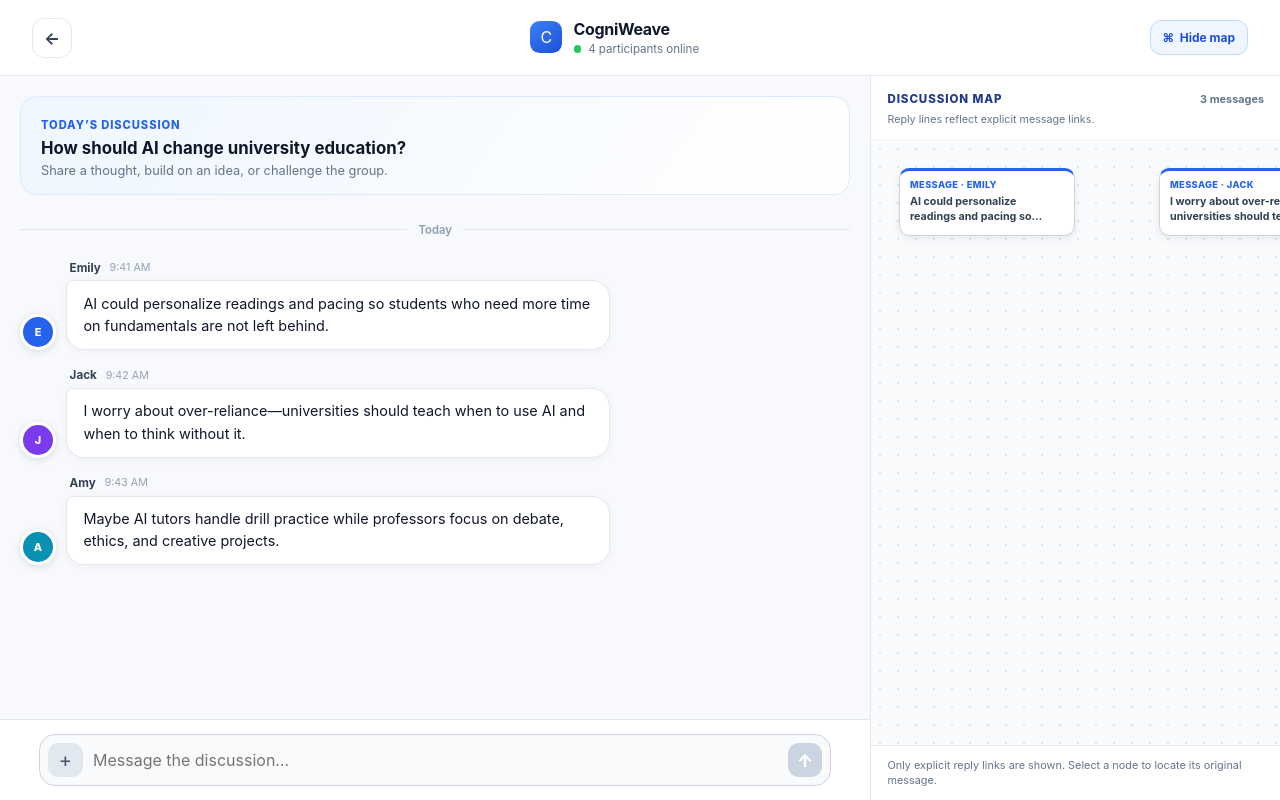
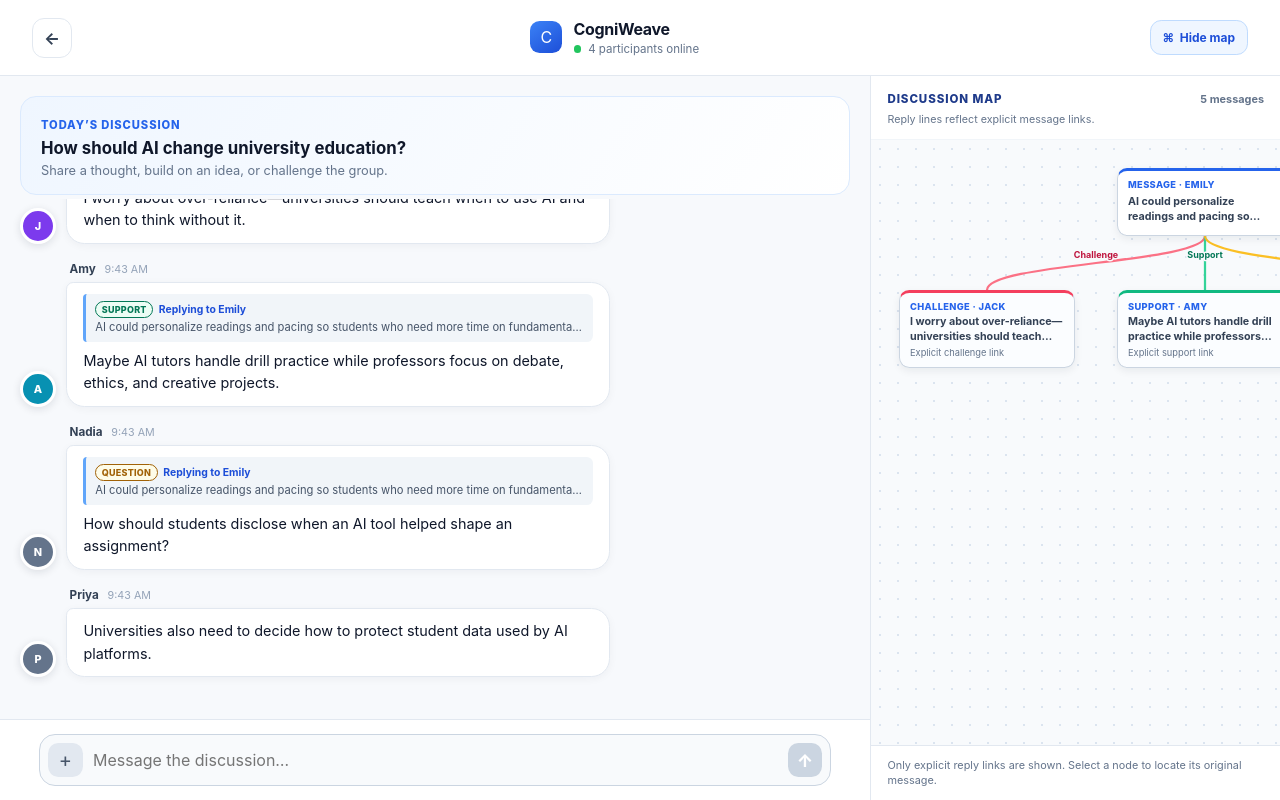
Before and after one commit to duzhaoxuan50456455-cloud/CogniWeave, a React (Vite) app: page / in a window 1280 px wide. Both pictures are taken after a click on the button "Start Discussion". Built offline with nearby package versions, Linux system fonts and the light colour scheme.

Commit message:
v0.5.2 meaningful conversation map

```diff
--- a/src/App.tsx
+++ b/src/App.tsx
@@ -11,6 +11,7 @@
   type Contribution,
   type DiscussionReturnScreen,
   type ReactionEmoji,
+  type ReplyRelation,
   type Screen,
 } from './types/discussion'
 
@@ -23,6 +24,7 @@
   )
   const [messageDraft, setMessageDraft] = useState('')
   const [replyToId, setReplyToId] = useState<string | null>(null)
+  const [replyRelation, setReplyRelation] = useState<ReplyRelation>('reply')
   const [messageReactions, setMessageReactions] = useState<
     Record<string, ReactionEmoji | undefined>
   >({})
@@ -80,10 +82,12 @@
         relation: 'idea',
         createdAt: Date.now(),
         replyToId,
+        replyRelation: replyToId ? replyRelation : undefined,
       },
     ])
     setMessageDraft('')
     setReplyToId(null)
+    setReplyRelation('reply')
   }
 
   const handleToggleReaction = useCallback(
@@ -154,12 +158,14 @@
           messages={chatMessages}
           messageDraft={messageDraft}
           replyToId={replyToId}
+          replyRelation={replyRelation}
           reactions={messageReactions}
           isMapVisible={isMapVisible}
           selectedMessageId={selectedMessageId}
           selectionSource={selectionSource}
           onMessageDraftChange={setMessageDraft}
           onReplyToChange={setReplyToId}
+          onReplyRelationChange={setReplyRelation}
           onToggleReaction={handleToggleReaction}
           onToggleMap={() => setIsMapVisible((visible) => !visible)}
           onSelectMessage={handleSelectMessage}
--- a/src/components/ChatView.tsx
+++ b/src/components/ChatView.tsx
@@ -6,7 +6,7 @@
   type FormEvent,
   type KeyboardEvent,
 } from 'react'
-import type { Contribution, ReactionEmoji } from '../types/discussion'
+import type { Contribution, ReactionEmoji, ReplyRelation } from '../types/discussion'
 import { ConversationMap } from './ConversationMap'
 
 type ChatViewProps = {
@@ -14,12 +14,14 @@
   messages: Contribution[]
   messageDraft: string
   replyToId: string | null
+  replyRelation: ReplyRelation
   reactions: Record<string, ReactionEmoji | undefined>
   isMapVisible: boolean
   selectedMessageId: string | null
   selectionSource: 'chat' | 'map' | null
   onMessageDraftChange: (value: string) => void
   onReplyToChange: (messageId: string | null) => void
+  onReplyRelationChange: (relation: ReplyRelation) => void
   onToggleReaction: (messageId: string, reaction: ReactionEmoji) => void
   onToggleMap: () => void
   onSelectMessage: (messageId: string, source: 'chat' | 'map') => void
@@ -28,6 +30,14 @@
 }
 
 const REACTIONS: readonly ReactionEmoji[] = ['👍', '💡', '❓', '❤️']
+const REPLY_RELATIONS: readonly ReplyRelation[] = ['reply', 'support', 'challenge', 'question']
+
+const RELATION_LABELS: Record<ReplyRelation, string> = {
+  reply: 'Reply',
+  support: 'Support',
+  challenge: 'Challenge',
+  question: 'Question',
+}
 
 const AVATAR_COLORS: Record<string, string> = {
   Emily: '#2563eb',
@@ -74,12 +84,14 @@
   messages,
   messageDraft,
   replyToId,
+  replyRelation,
   reactions,
   isMapVisible,
   selectedMessageId,
   selectionSource,
   onMessageDraftChange,
   onReplyToChange,
+  onReplyRelationChange,
   onToggleReaction,
   onToggleMap,
   onSelectMessage,
@@ -191,6 +203,13 @@
     setMessageReactionTarget(null)
   }
 
+  function startReply(messageId: string) {
+    onReplyToChange(messageId)
+    onReplyRelationChange('reply')
+    setMessageReactionTarget(null)
+    requestAnimationFrame(() => composerRef.current?.focus())
+  }
+
   return (
     <div className="chat-shell">
       <header className="discussion-header">
@@ -232,7 +251,9 @@
             const isYou = message.author === 'You'
             const joinsPrevious = isGroupedWith(message, messages[index - 1])
             const joinsNext = isGroupedWith(message, messages[index + 1])
-            const quotedMessage = message.replyToId ? messagesById.get(message.replyToId) : undefined
+            const explicitParentId = message.replyToId ?? message.parentId
+            const quotedMessage = explicitParentId ? messagesById.get(explicitParentId) : undefined
+            const messageReplyRelation = message.replyRelation ?? 'reply'
             const selectedReaction = reactions[message.id]
 
             return (
@@ -258,7 +279,7 @@
                   </div>}
                   <div className="chat-message__bubble-wrap" data-chat-popover-open={messageReactionTarget === message.id}>
                     <div className="chat-message__actions">
-                      <button type="button" onClick={() => { onReplyToChange(message.id); setMessageReactionTarget(null) }} aria-label={`Reply to ${message.author}`} title={`Reply to ${message.author}`}>↩</button>
+                      <button type="button" onClick={() => startReply(message.id)} aria-label={`Reply to ${message.author}`} title={`Reply to ${message.author}`}>↩</button>
                       <button
                         type="button"
                         onClick={() => { setComposerMenu(null); setMessageReactionTarget((current) => current === message.id ? null : message.id) }}
@@ -291,7 +312,12 @@
                     >
                       {quotedMessage && (
                         <div className="reply-quote">
-                          <strong>{quotedMessage.author}</strong>
+                          <strong>
+                            <span className={`reply-relation reply-relation--${messageReplyRelation}`}>
+                              {RELATION_LABELS[messageReplyRelation]}
+                            </span>
+                            Replying to {quotedMessage.author}
+                          </strong>
                           <span>{quotedMessage.body}</span>
                         </div>
                       )}
@@ -328,8 +354,25 @@
       <form className="chat-composer" onSubmit={handleSubmit}>
         {replyTarget && (
           <div className="reply-preview">
-            <div><span>Replying to <strong>{replyTarget.author}</strong></span><p>{replyTarget.body}</p></div>
-            <button type="button" onClick={() => onReplyToChange(null)} aria-label="Cancel reply" title="Cancel reply">×</button>
+            <div className="reply-preview__content">
+              <span>Replying to <strong>{replyTarget.author}</strong></span>
+              <p>{replyTarget.body}</p>
+              <div className="reply-relation-selector" role="group" aria-label="Reply relationship">
+                <span>Reply as</span>
+                {REPLY_RELATIONS.map((relation) => (
+                  <button
+                    type="button"
+                    key={relation}
+                    className={`reply-relation reply-relation--${relation}`}
+                    onClick={() => onReplyRelationChange(relation)}
+                    aria-pressed={replyRelation === relation}
+                  >
+                    {RELATION_LABELS[relation]}
+                  </button>
+                ))}
+              </div>
+            </div>
+            <button type="button" onClick={() => { onReplyToChange(null); onReplyRelationChange('reply') }} aria-label="Cancel reply" title="Cancel reply">×</button>
           </div>
         )}
         <div className="chat-composer__inner">
--- a/src/components/ConversationMap.tsx
+++ b/src/components/ConversationMap.tsx
@@ -1,5 +1,5 @@
 import { useEffect, useMemo, useRef } from 'react'
-import type { Contribution } from '../types/discussion'
+import type { Contribution, ReplyRelation } from '../types/discussion'
 
 type Point = { x: number; y: number }
 
@@ -15,6 +15,13 @@
 const NODE_X_GAP = 42
 const NODE_Y_GAP = 54
 
+const RELATION_LABELS: Record<ReplyRelation, string> = {
+  reply: 'Reply',
+  support: 'Support',
+  challenge: 'Challenge',
+  question: 'Question',
+}
+
 function getMessageParentId(message: Contribution, messagesById: Map<string, Contribution>): string | null {
   if (message.replyToId && messagesById.has(message.replyToId)) return message.replyToId
   if (message.parentId && messagesById.has(message.parentId)) return message.parentId
@@ -23,6 +30,10 @@
 
 function excerpt(body: string): string {
   return body.length > 62 ? `${body.slice(0, 59)}…` : body
+}
+
+function getReplyRelation(message: Contribution): ReplyRelation {
+  return message.replyRelation ?? 'reply'
 }
 
 export function ConversationMap({
@@ -142,11 +153,12 @@
               const endX = childPosition.x + NODE_WIDTH / 2
               const endY = childPosition.y
               const controlY = startY + (endY - startY) / 2
+              const relation = getReplyRelation(message)
               return (
-                <path
-                  key={`${parentId}-${message.id}`}
-                  d={`M ${startX} ${startY} C ${startX} ${controlY}, ${endX} ${controlY}, ${endX} ${endY}`}
-                />
+                <g key={`${parentId}-${message.id}`} className={`conversation-map__edge conversation-map__edge--${relation}`}>
+                  <path d={`M ${startX} ${startY} C ${startX} ${controlY}, ${endX} ${controlY}, ${endX} ${endY}`} />
+                  <text x={(startX + endX) / 2} y={controlY - 5}>{RELATION_LABELS[relation]}</text>
+                </g>
               )
             })}
           </svg>
@@ -157,15 +169,15 @@
                 type="button"
                 key={message.id}
                 ref={(node) => { nodeRefs.current[message.id] = node }}
-                className={`conversation-map__node${parentIds.get(message.id) ? ' conversation-map__node--reply' : ' conversation-map__node--root'}${selectedMessageId === message.id ? ' conversation-map__node--selected' : ''}`}
+                className={`conversation-map__node${parentIds.get(message.id) ? ` conversation-map__node--reply conversation-map__node--${getReplyRelation(message)}` : ' conversation-map__node--root'}${selectedMessageId === message.id ? ' conversation-map__node--selected' : ''}`}
                 style={{ transform: `translate(${point.x}px, ${point.y}px)` }}
                 onClick={() => onSelectMessage(message.id)}
                 aria-label={`Open ${message.author}'s message in the conversation`}
                 aria-current={selectedMessageId === message.id ? 'true' : undefined}
               >
-                <span>{parentIds.get(message.id) ? 'Reply' : 'Message'} · {message.author}</span>
+                <span>{parentIds.get(message.id) ? `${RELATION_LABELS[getReplyRelation(message)]} · ${message.author}` : `Message · ${message.author}`}</span>
                 <strong>{excerpt(message.body)}</strong>
-                {parentIds.get(message.id) && <small>Explicit reply link</small>}
+                {parentIds.get(message.id) && <small>Explicit {RELATION_LABELS[getReplyRelation(message)].toLowerCase()} link</small>}
               </button>
             )
           })}
--- a/src/types/discussion.ts
+++ b/src/types/discussion.ts
@@ -13,6 +13,8 @@
 
 export type ReactionEmoji = '👍' | '💡' | '❓' | '❤️'
 
+export type ReplyRelation = 'reply' | 'support' | 'challenge' | 'question'
+
 export type Contribution = {
   id: string
   kind: ContributionKind
@@ -23,6 +25,7 @@
   relation: RelationType
   createdAt: number
   replyToId?: string | null
+  replyRelation?: ReplyRelation
 }
 
 export type RecommendedMode = 'talk' | 'organize'
@@ -54,18 +57,42 @@
       kind: 'message',
       author: 'Jack',
       body: 'I worry about over-reliance—universities should teach when to use AI and when to think without it.',
-      parentId: null,
+      parentId: 'contrib-emily-chat',
       relation: 'challenge',
       createdAt: 2_000,
+      replyToId: 'contrib-emily-chat',
+      replyRelation: 'challenge',
     },
     {
       id: 'contrib-amy-chat',
       kind: 'message',
       author: 'Amy',
       body: 'Maybe AI tutors handle drill practice while professors focus on debate, ethics, and creative projects.',
+      parentId: 'contrib-emily-chat',
+      relation: 'idea',
+      createdAt: 3_000,
+      replyToId: 'contrib-emily-chat',
+      replyRelation: 'support',
+    },
+    {
+      id: 'contrib-nadia-chat',
+      kind: 'message',
+      author: 'Nadia',
+      body: 'How should students disclose when an AI tool helped shape an assignment?',
+      parentId: 'contrib-emily-chat',
+      relation: 'question',
+      createdAt: 3_500,
+      replyToId: 'contrib-emily-chat',
+      replyRelation: 'question',
+    },
+    {
+      id: 'contrib-priya-chat',
+      kind: 'message',
+      author: 'Priya',
+      body: 'Universities also need to decide how to protect student data used by AI platforms.',
       parentId: null,
       relation: 'idea',
-      createdAt: 3_000,
+      createdAt: 3_750,
     },
     {
       id: 'contrib-branch-personalized',
```
Also changed, not shown: src/appStyles.ts (+19 -3 lines).
